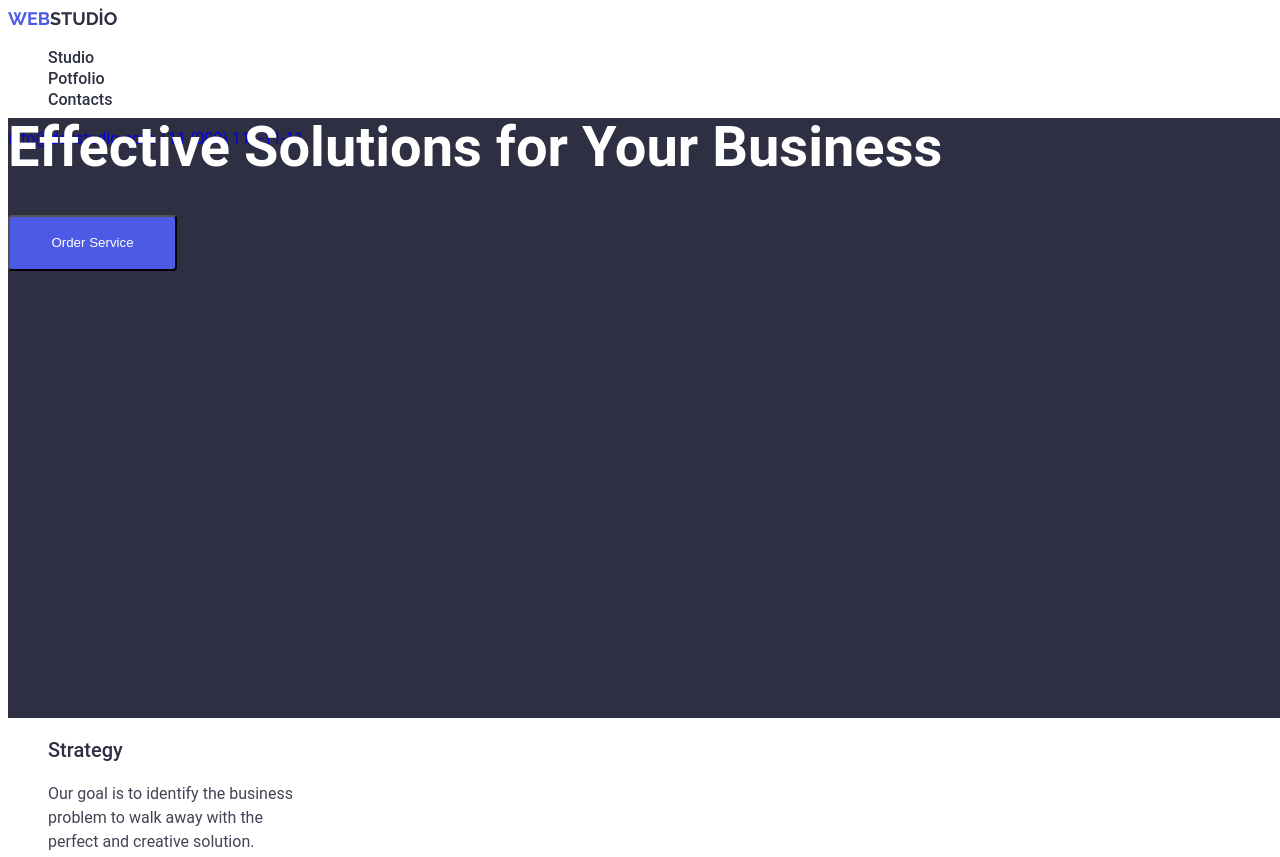
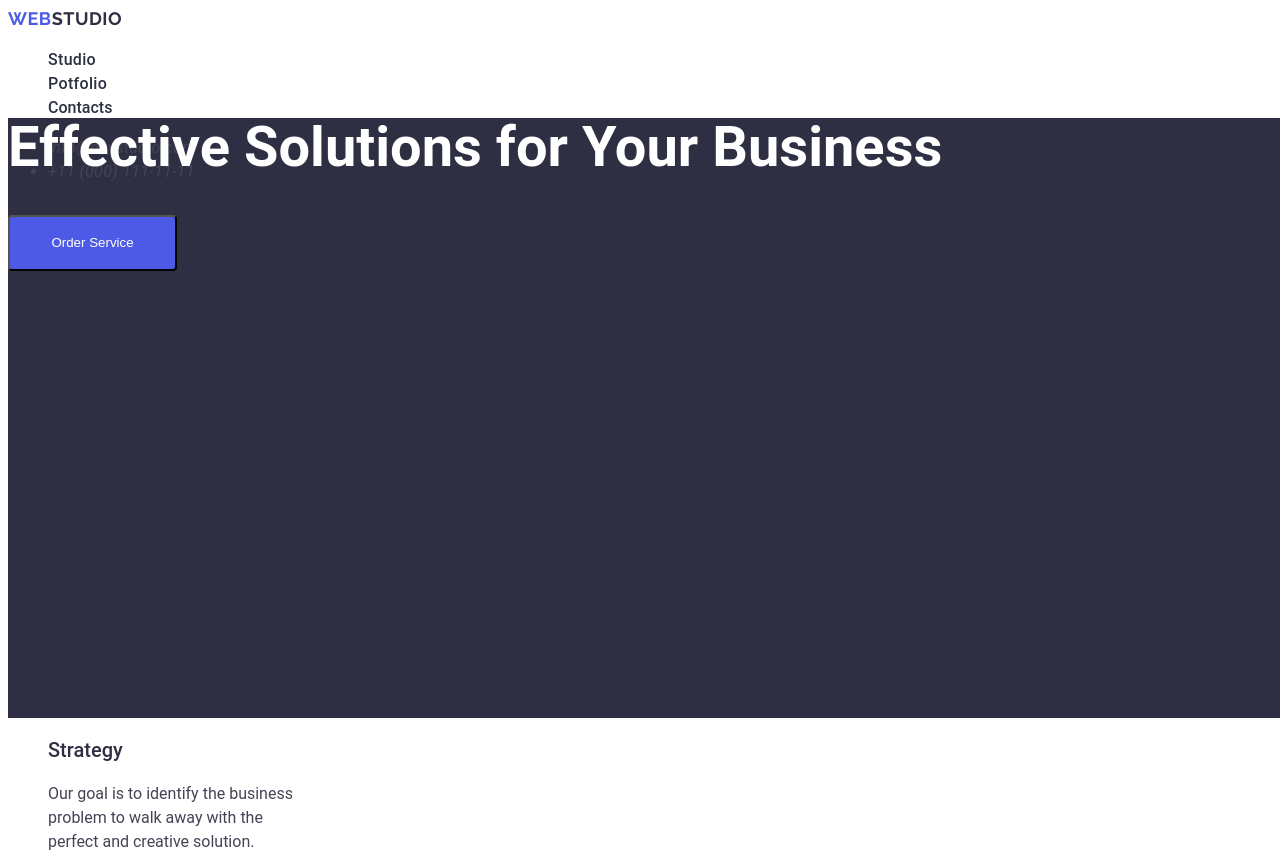
Before and after one commit to elifcimej/goit-markup-hw-02, a plain HTML site: page index.html in a window 1280 px wide. Shown: the top 857 px of the page. Drawn offline with Linux system fonts and the light colour scheme; a web font is replaced by a local one.

Commit message:
change css

```diff
--- a/css/style.css
+++ b/css/style.css
@@ -19,19 +19,13 @@ header{
     font-weight: 700;
     font-size: 18px;
     line-height: 1.17;
-    letter-spacing: 3%;
+    letter-spacing: 0.03em;
     color: #4D5AE5;
     text-transform: uppercase;
     text-decoration: none;
 }
-.second-page-logo-title{
-    font-family: "Raleway", sans-serif;
-    font-weight: 700;
-    font-size: 18px;
-    line-height: 1.17;
-    letter-spacing: 3%;
+.page-logo-title span{
     color: #2E2F42;
-    text-decoration: none;
 }
 .menu-nav{
     width:fit-content;
@@ -40,6 +34,17 @@ header{
     left: 347px;
     gap: 40px;
 }
+.link-studio{
+    font-weight: 500;
+    font-size: 16px;
+    line-height: 1.5;
+    letter-spacing: 0.02em;
+    color: #2e3142;
+    text-decoration: none;
+}
+.menu-nav ul li a:focus{
+    color: #404bbf;
+}
 .page-menu-list li{
     font-weight: 500;
     line-height:1.31;
@@ -47,19 +52,18 @@ header{
     color: #2e3142;
     list-style-type: none;
 }
-.contact-mail{
-    width: 153px;
-    height: 24px;
-    top: 24px;
-    left: 940px;
+.contact{
+    font-size: 16px;
+    line-height: 1.5;
+    letter-spacing: 0.02em;
+    color: #434455;
     text-decoration: none;
 }
-.contact-phone{
-    width: 153px;
-    height: 24px;
-    top: 24px;
-    left: 1133px;
-    text-decoration: none;
+.address ul li a :hover{
+    color:#404bbf;
+}
+.address ul li a :focus{
+    color: #404bbf;
 }
 .hero-image{
     width: 1440px;
--- a/index.html
+++ b/index.html
@@ -12,15 +12,19 @@
   <body>
     <header>
       <nav class="menu-nav">
-        <a class="page-logo-title" href="#">WEB</a><a class="second-page-logo-title" href="#">STUDİO</a>
+        <a class="page-logo-title" href="#">WEB<span>STUDIO</span></a>
         <ul class="page-menu-list">
-          <li>Studio</li>
-          <li>Potfolio</li>
-          <li>Contacts</li>
+          <li><a class="link-studio" href="./index.html">Studio</a></li>
+          <li><a class="link-studio" href="./index.html">Potfolio</a></li>
+          <li><a class="link-studio" href="./index.html"></a>Contacts</li>
         </ul>
       </nav>
-      <a class="contact-mail" href="#">info@devstudio.com</a>
-      <a class="contact-phone" href="#">+11 (000) 111-11-11</a>
+      <address class="address">
+        <ul>
+          <li><a class="contact" href="#">info@devstudio.com</a></li>
+          <li><a class="contact" href="#">+11 (000) 111-11-11</a></li>
+        </ul>
+      </address>
     </header>
     <div class="hero-image">
       <h1>Effective Solutions for Your Business</h1>
```
